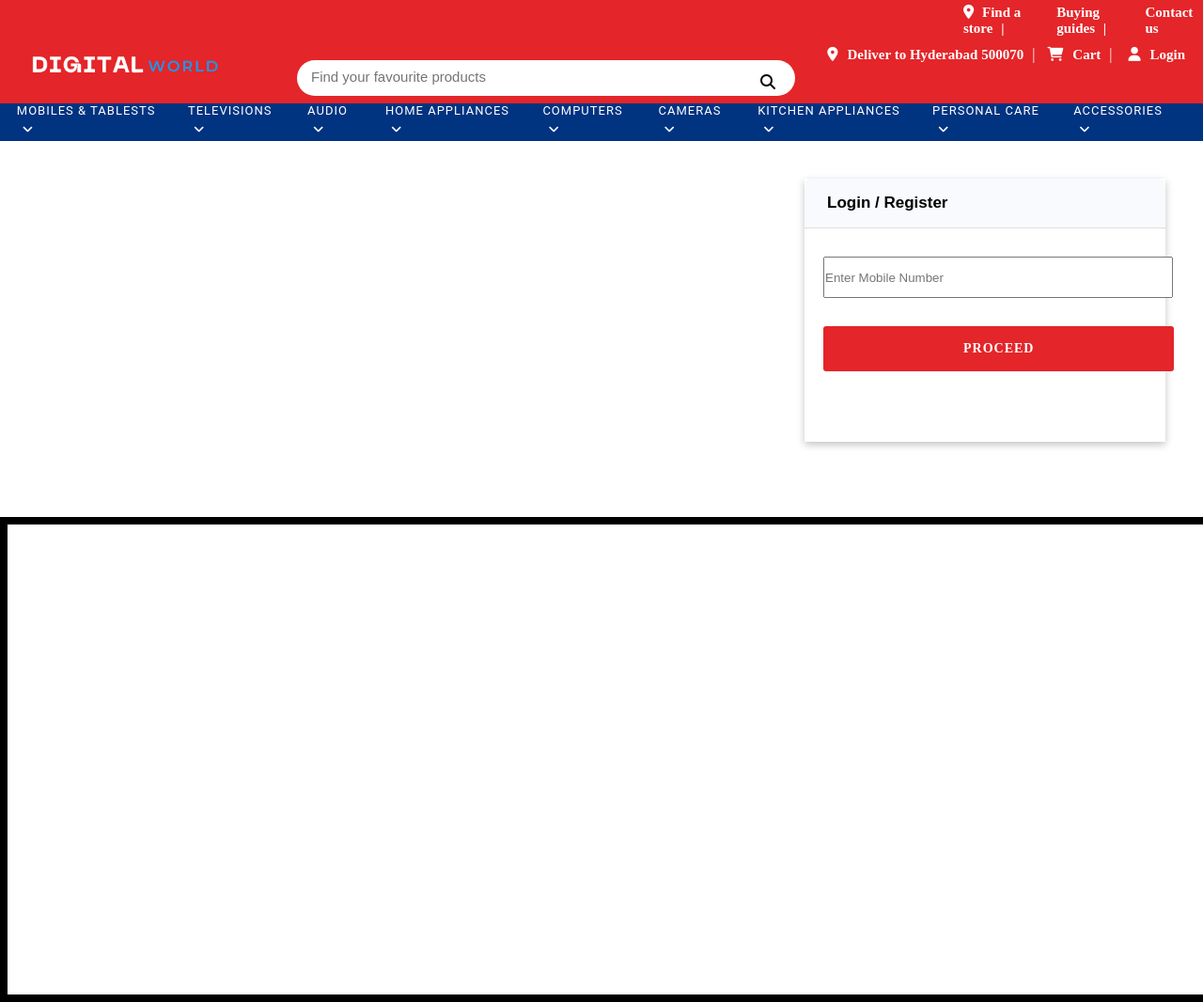
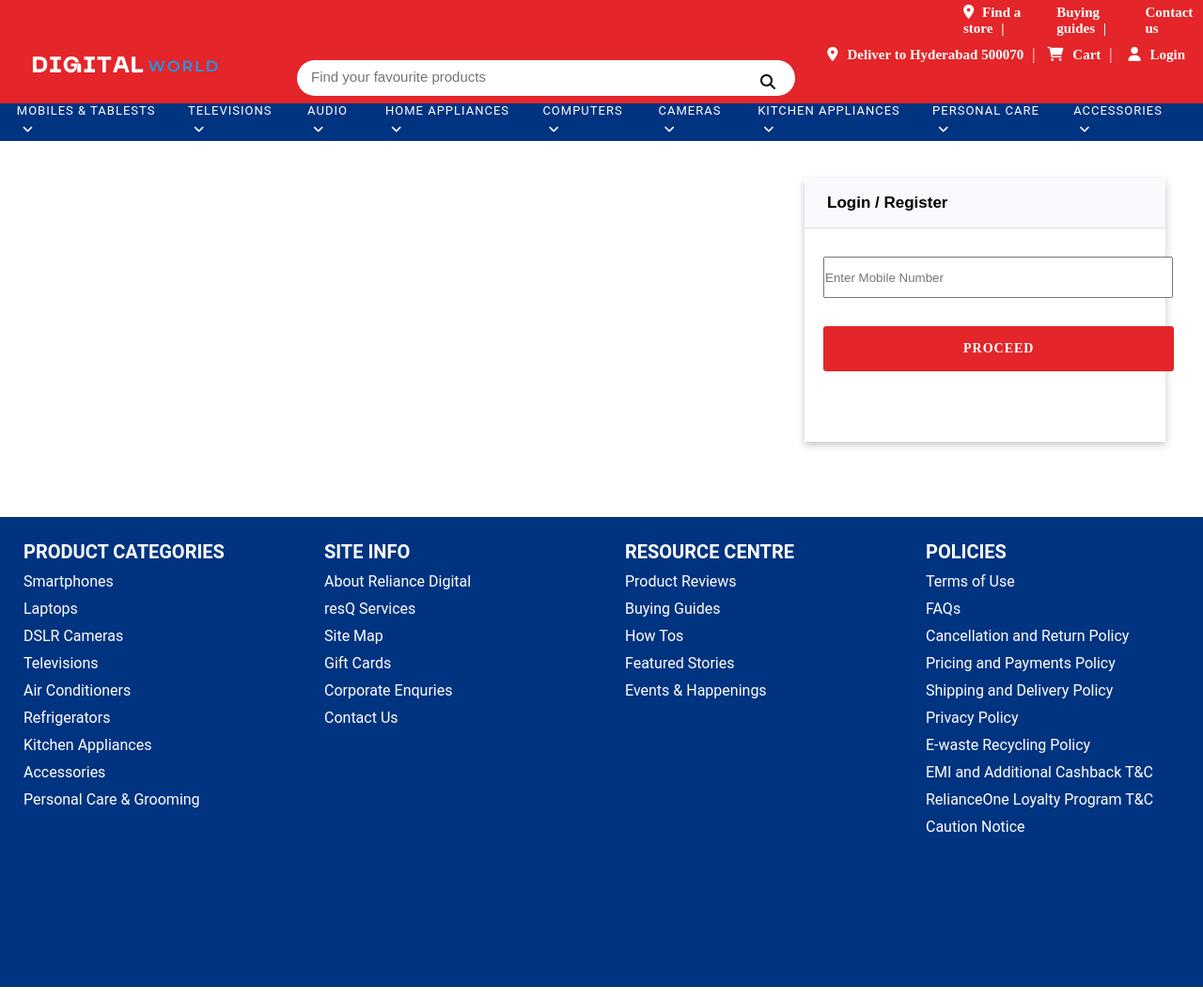
Before and after one commit to Anandkr21/Reliance-Digital--Clone, a plain HTML site: page login.html in a window 1280 px wide. Shown: the whole page at 94% size. Drawn offline with nearby package versions, Linux system fonts and the light colour scheme.

Commit message:
day-4 cmplete

```diff
--- a/login.html
+++ b/login.html
@@ -74,16 +74,63 @@
     </div>
 
     <!-- footer start from heree -->
-    <div class="footer-main"></div>
+    <div class="footer-main">
+        <div>
+            <ul>
+                <li id="head">PRODUCT CATEGORIES</li>
+                <li>Smartphones</li>
+                <li>Laptops</li>
+                <li>DSLR Cameras</li>
+                <li>Televisions</li>
+                <li>Air Conditioners</li>
+                <li>Refrigerators</li>
+                <li>Kitchen Appliances</li>
+                <li>Accessories</li>
+                <li>Personal Care & Grooming</li>
+            </ul>
+        </div>
+        <div>
+            <ul>
+                <li id="head">SITE INFO</li>
+                <li>About Reliance Digital</li>
+                <li>resQ Services</li>
+                <li>Site Map</li>
+                <li>Gift Cards</li>
+                <li>Corporate Enquries</li>
+                <li>Contact Us</li>
+            </ul>
+        </div>
+        <div>
+            <ul>
+                <li id="head">RESOURCE CENTRE</li>
+                <li>Product Reviews</li>
+                <li>Buying Guides</li>
+                <li>How Tos</li>
+                <li>Featured Stories</li>
+                <li>Events & Happenings</li>
+            </ul>
+        </div>
+        <div>
+            <ul>
+                <li id="head">POLICIES</li>
+                <li>Terms of Use</li>
+                <li>FAQs</li>
+                <li>Cancellation and Return Policy</li>
+                <li>Pricing and Payments Policy</li>
+                <li>Shipping and Delivery Policy</li>
+                <li>Privacy Policy</li>
+                <li>E-waste Recycling Policy</li>
+                <li>EMI and Additional Cashback T&C</li>
+                <li>RelianceOne Loyalty Program T&C</li>
+                <li>Caution Notice</li>
+            </ul>
+        </div>
+    </div>
+    <div class="bottom-footer">
+
+    </div>
 </body>
 </html>
 <script>
-    lsdata=localStorage.getItem('data')
-    function proceed(){
-        let storenum=document.querySelector('#mobile').value;
-        let obj={storenum}
-        lsdata.push(obj)
-        localStorage.setItem('data',lsdata)
-    }
 
 </script>
--- a/styles/login.css
+++ b/styles/login.css
@@ -142,7 +142,7 @@
      width: 98%;
      align-items: center;
      display: flex;
-     justify-content: space-between;
+     justify-content:space-between;
      background-color: #003380;
      height: 40px;
      gap: 2px;
@@ -225,6 +225,58 @@
 
 .footer-main{
     width: 100%;
-    height: 500px;
-    border: 8px solid black;
+    height: 400px;
+    display: flex;
+    justify-content: center;
+    margin: auto;
+    background-color: #003380;
   }
+
+  .footer-main div:nth-child(1){
+    width: 25%;
+    height: 300px;
+    /* border: 2px solid red; */
+  }
+  .footer-main div:nth-child(2){
+    width: 25%;
+    height: 300px;
+    /* border: 2px solid red; */
+  }
+  .footer-main div:nth-child(3){
+    width: 25%;
+    height: 300px;
+    /* border: 2px solid red; */
+  }
+  .footer-main div:nth-child(4){
+    width: 25%;
+    height: 300px;
+    /* border: 2px solid red; */
+  }
+  .footer-main div{
+    margin: 20px;
+  }
+  .footer-main div ul li{
+
+    color: white;
+    text-decoration: none;
+    list-style-type: none;
+    padding: 5px;
+    font-family: Roboto,"system-ui",sans-serif;
+    font-size: 16px;
+    font-weight: 400;
+
+  }
+  .footer-main div ul li:hover{
+    cursor: pointer;
+    color: rgb(172, 167, 167);
+  }
+  #head{
+    font-size: 20px;
+    font-weight: bold;
+  }
+ .bottom-footer{
+  width: 100%;
+  height: 100px;
+  display: flex;
+  background-color: #003380;
+ }
```
Also changed, not shown: register.html (+2 -2 lines).
